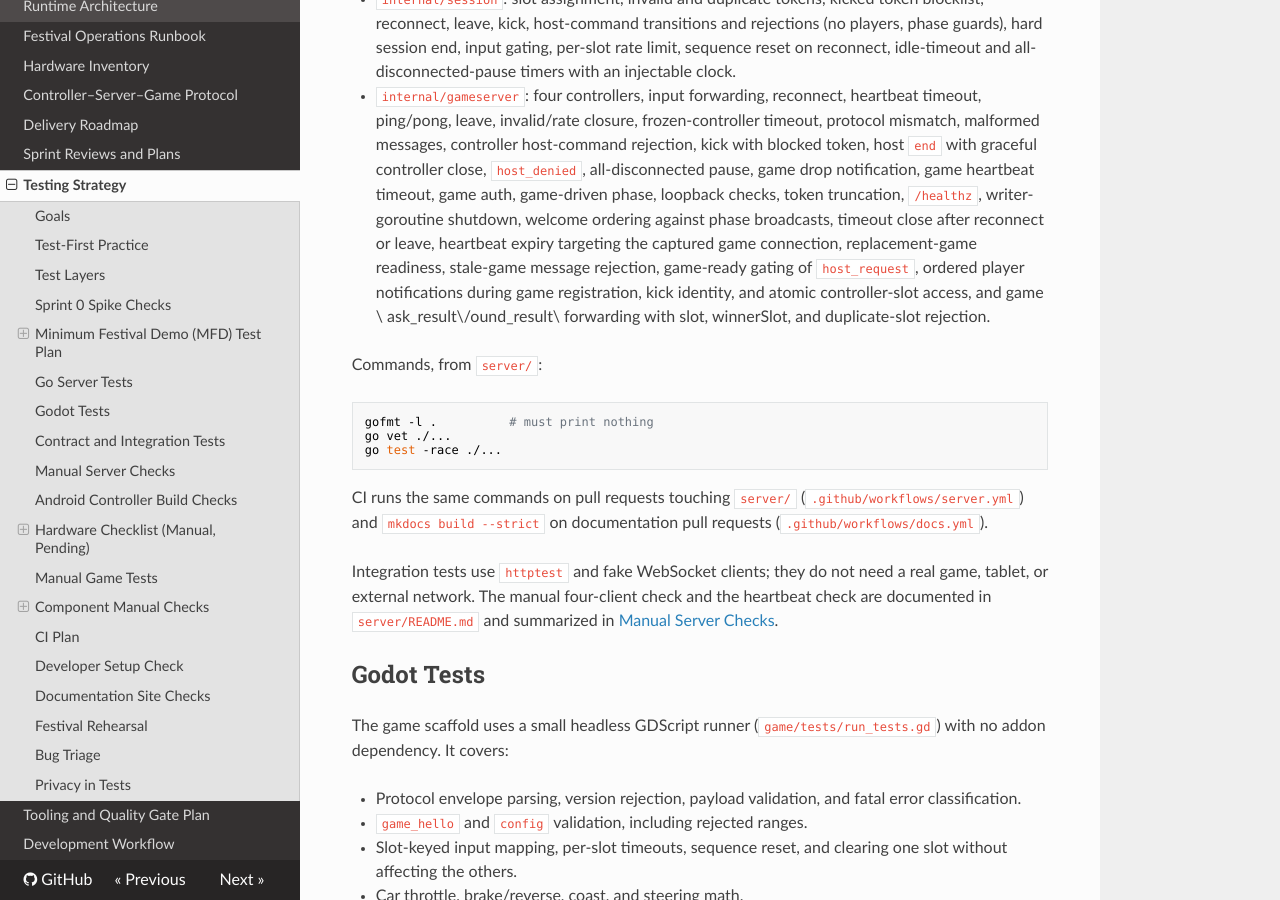
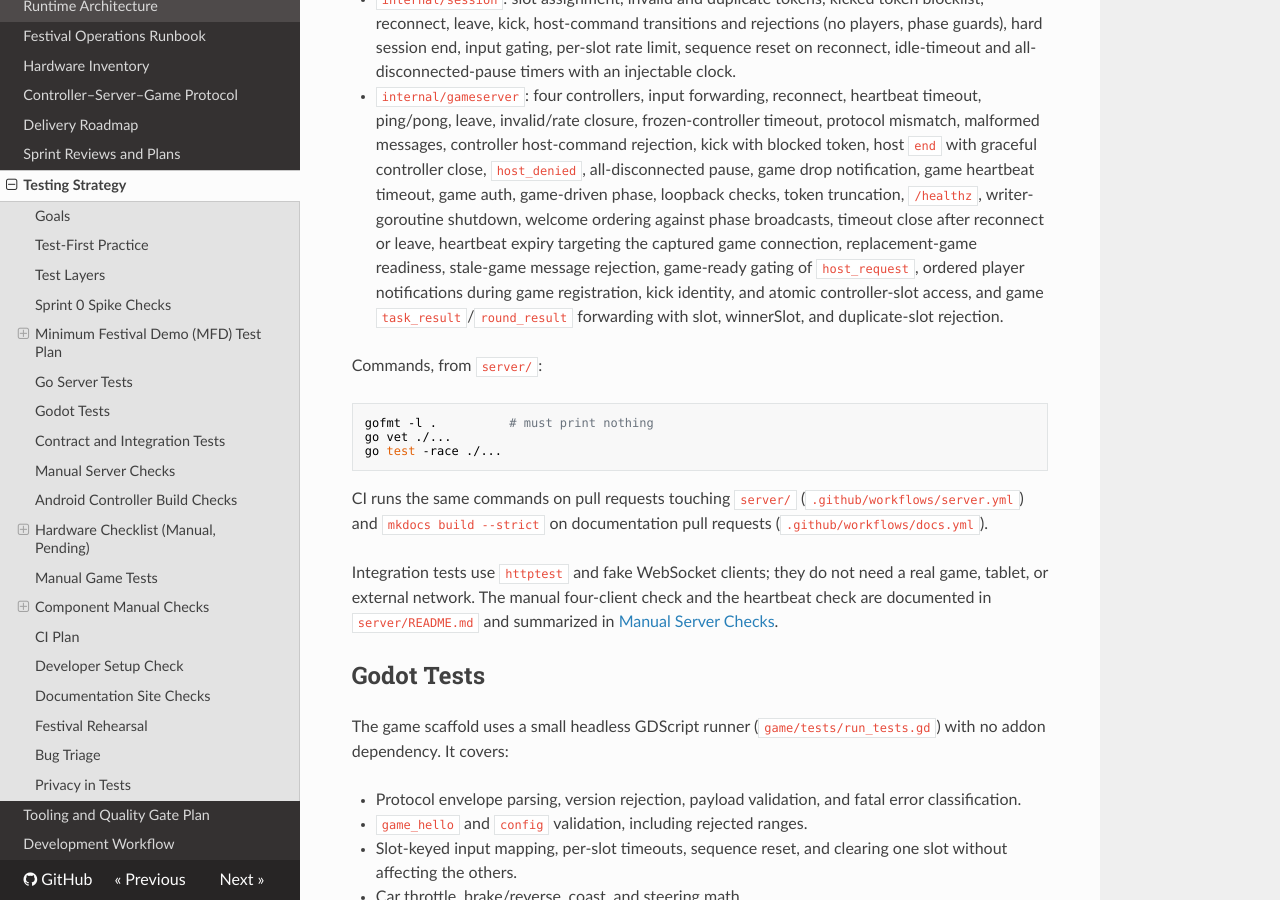
Before and after one commit to PSZLBit/ProszkowskaDrift, an MkDocs documentation site: the page built from documentation/06-development/testing.md, in a window 1280 px wide and 900 px high, scrolled down 4663 px. Built offline with MkDocs 1.6.1, drawn with Linux system fonts in a browser that asks for light colours; nearby versions of some CDN libraries.

Commit message:
fix(game): address review blocking issues
Assign hud.gd to the Hud scene root (unblocks timer/scores and CI), create the clock/scores in _init so early readers never see null, annotate _task_manager return, and repair the mangled testing.md line.

```diff
--- a/documentation/06-development/testing.md
+++ b/documentation/06-development/testing.md
@@ -205,7 +205,7 @@
   expiry targeting the captured game connection, replacement-game readiness,
   stale-game message rejection, game-ready gating of `host_request`, ordered
   player notifications during game registration, kick identity, and atomic
-  controller-slot access, and game \	ask_result\/ound_result\ forwarding with slot, winnerSlot, and duplicate-slot rejection.
+  controller-slot access, and game `task_result`/`round_result` forwarding with slot, winnerSlot, and duplicate-slot rejection.
 
 Commands, from `server/`:
 
```
Also changed, not shown: 2 other files.
